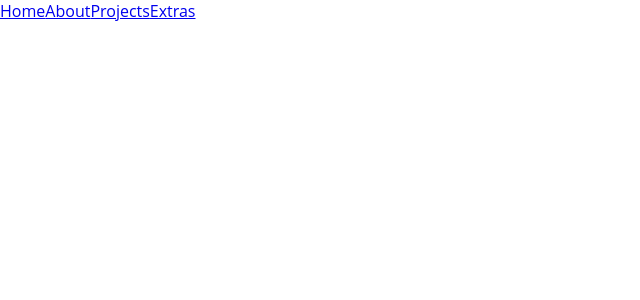
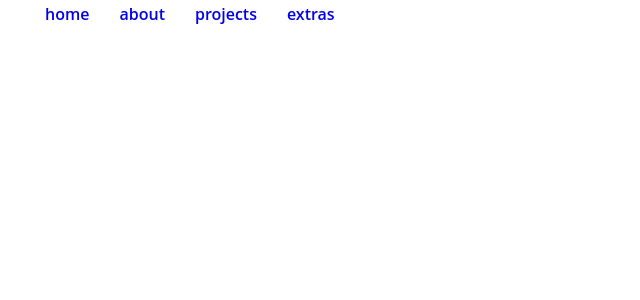
Before and after one commit to mercedechen/mercedechen.github.io, a React (Vite) app: page / in a window 1280 px wide. Shown: the top 300 px of the page, without its empty margins (0-640 px from the left). Built offline with nearby package versions, Linux system fonts and the light colour scheme.

Commit message:
Add styles to nav and home page

```diff
--- a/src/App.css
+++ b/src/App.css
@@ -1,11 +1,27 @@
 body {
   font-family: 'Open Sans', 'Inter', 'Helvetica Neue', 'Arial', sans-serif;
-  max-width: 1512px;
-  margin: 0;
+  position: relative;
+  max-width: 100%;
+  margin: 0 auto;
   padding: 0;
+  color: #432371;
+}
+
+.nav {
+  background-image: linear-gradient(to right, rgba(255, 255, 255, 0.5), rgba(255, 255, 255, 0));
+  font-weight: 600;
+  text-transform: lowercase;
+  padding: 3px 0px 3px 30px;
+  width: 100%;
+  position: absolute;
+  box-sizing: border-box;
+}
+
+.nav a {
+  margin: 0px 15px;
+  text-decoration: none;
 }
 
 .carousel-img {
   width: 100%;
-  height: 100vh;
 }
--- a/src/components/Carousel.jsx
+++ b/src/components/Carousel.jsx
@@ -27,9 +27,7 @@ export default function Carousel({carouselData}){
 
   return (
     <>
-      <img
-        src={carouselData[currentImg].img} alt={carouselData[currentImg].alt} className="carousel-img"
-      />
+      <img src={carouselData[currentImg].img} alt={carouselData[currentImg].alt} className="carousel-img"/>
 
       {/* <button onClick={handlePrev}><GoArrowLeft/></button> */}
       {/* <button onClick={handleNext}><GoArrowRight/></button> */}
--- a/src/components/Navigation.jsx
+++ b/src/components/Navigation.jsx
@@ -7,10 +7,12 @@ import Socials from "../components/Socials";
 export default function Navigation(){
   return (
     <>
-      <NavLink to="/">Home</NavLink>
-      <NavLink to="/about">About</NavLink>
-      <NavLink to="/projects">Projects</NavLink>
-      <NavLink to="/extras">Extras</NavLink>
+      <div className="nav">
+        <NavLink to="/portfolio">Home</NavLink>
+        <NavLink to="/about">About</NavLink>
+        <NavLink to="/projects">Projects</NavLink>
+        <NavLink to="/extras">Extras</NavLink>
+      </div>
 
       <Socials/>
     </>
```
